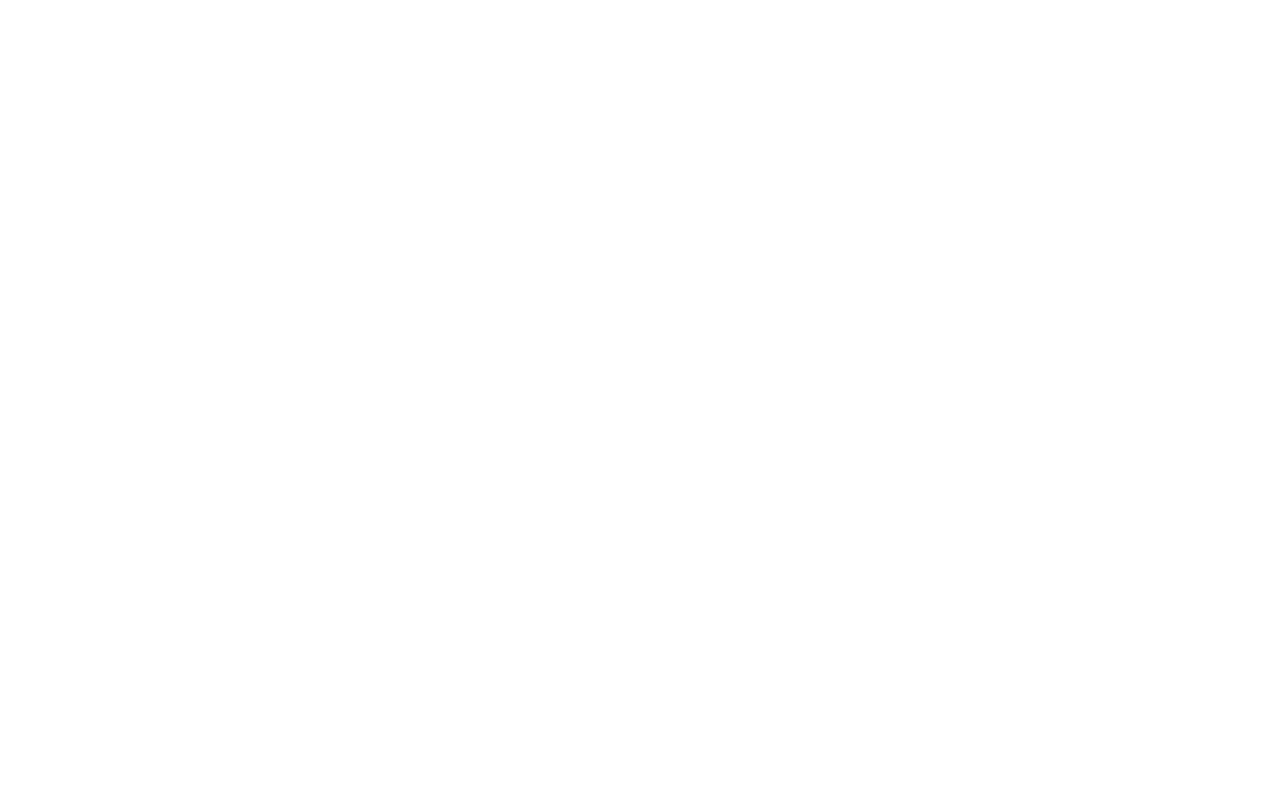
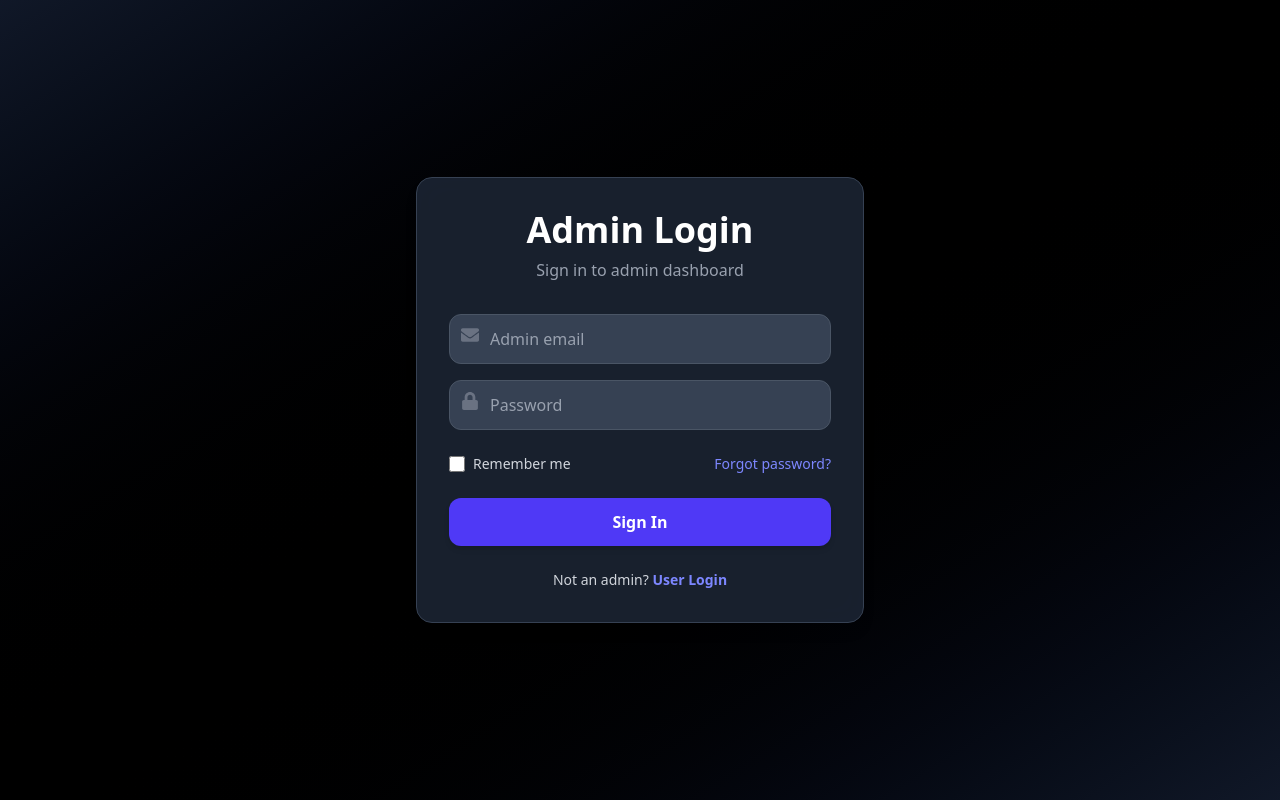
Before and after one commit to malharchauhan7/Expense_Tracker, a React (Vite) app in the folder frontend-test/: page /admin/login in a window 1280 px wide. Before the commit this address had no page. Built offline with nearby package versions, Linux system fonts and the light colour scheme.

Commit message:
AdminLogin added

```diff
--- a/frontend-test/src/App.jsx
+++ b/frontend-test/src/App.jsx
@@ -22,7 +22,7 @@
 
 const AdminProfile = lazy(() => import("./components/admin/AdminProfile"));
 const AdminSettings = lazy(() => import("./components/admin/AdminSettings"));
-
+const AdminLogin = lazy(() => import("./components/admin/AdminLogin"));
 // Financial Dashboards
 const FinancialDashboard = lazy(() =>
   import("./components/charts/user/FinancialDashboard")
@@ -48,6 +48,7 @@
         <Route path="/signup" element={<Signup />} />
         <Route path="/forgot-password" element={<ForgotPassword />} />
         <Route path="/resetpassword/:token" element={<ResetPassword />} />
+        <Route path="/admin/login" element={<AdminLogin />} />
 
         <Route element={<PrivateRoutes />}>
           <Route path="/user" element={<Sidebar />}>
--- /dev/null
+++ b/frontend-test/src/components/admin/AdminLogin.jsx
@@ -0,0 +1,145 @@
+import React, { useState } from "react";
+import { Link, useNavigate } from "react-router-dom";
+import { FaEnvelope, FaLock } from "react-icons/fa";
+import { useForm } from "react-hook-form";
+import axios from "axios";
+import toast, { Toaster } from "react-hot-toast";
+
+const Loader = () => (
+  <div className="flex items-center justify-center">
+    <div className="animate-spin rounded-full h-5 w-5 border-b-2 border-white"></div>
+  </div>
+);
+
+const AdminLogin = () => {
+  const { register, handleSubmit } = useForm();
+  const [isLoading, setIsLoading] = useState(false);
+  const navigate = useNavigate();
+
+  const handleLogin = async (data) => {
+    try {
+      setIsLoading(true);
+      const response = await axios.post("/api/login", data);
+
+      if (response.status === 200) {
+        toast.success("Login successful!", {
+          duration: 1500,
+          position: "bottom-center",
+        });
+
+        localStorage.setItem("user_id", response.data._id);
+        localStorage.setItem("name", response.data.name);
+        localStorage.setItem("isAdmin", "true");
+
+        setTimeout(() => {
+          navigate("/admin/dashboard");
+        }, 1000);
+      }
+    } catch (error) {
+      toast.error(
+        error.response?.data?.message || "Invalid admin credentials",
+        {
+          duration: 1500,
+          position: "bottom-center",
+        }
+      );
+      console.error("Login Error:", error);
+    } finally {
+      setIsLoading(false);
+    }
+  };
+
+  return (
+    <div className="min-h-screen flex items-center justify-center bg-gradient-to-br from-gray-900 via-black to-gray-900 px-4">
+      <div>
+        <Toaster />
+      </div>
+      <div className="bg-gray-800/80 backdrop-blur-lg shadow-lg rounded-2xl p-8 w-full max-w-md border border-gray-700">
+        {/* Header */}
+        <div className="text-center">
+          <h2 className="text-4xl font-bold text-white">Admin Login</h2>
+          <p className="mt-2 text-gray-400">Sign in to admin dashboard</p>
+        </div>
+
+        {/* Login Form */}
+        <form className="mt-8 space-y-6" onSubmit={handleSubmit(handleLogin)}>
+          <div className="space-y-4">
+            {/* Email Field */}
+            <div className="relative">
+              <FaEnvelope className="absolute top-3 left-3 text-gray-500 text-lg" />
+              <input
+                type="email"
+                {...register("email", {
+                  required: "Email is required",
+                  pattern: {
+                    value: /^[A-Z0-9._%+-]+@[A-Z0-9.-]+\.[A-Z]{2,}$/i,
+                    message: "Invalid email address",
+                  },
+                })}
+                className="w-full pl-10 pr-4 py-3 rounded-xl bg-gray-700 text-white placeholder-gray-400 border border-gray-600 focus:outline-none focus:ring-2 focus:ring-indigo-500 focus:border-indigo-500 transition-all"
+                placeholder="Admin email"
+              />
+            </div>
+
+            {/* Password Field */}
+            <div className="relative">
+              <FaLock className="absolute top-3 left-3 text-gray-500 text-lg" />
+              <input
+                type="password"
+                {...register("password", {
+                  required: "Password is required",
+                  minLength: {
+                    value: 6,
+                    message: "Password must be at least 6 characters",
+                  },
+                })}
+                className="w-full pl-10 pr-4 py-3 rounded-xl bg-gray-700 text-white placeholder-gray-400 border border-gray-600 focus:outline-none focus:ring-2 focus:ring-indigo-500 focus:border-indigo-500 transition-all"
+                placeholder="Password"
+              />
+            </div>
+          </div>
+
+          {/* Remember Me & Forgot Password */}
+          <div className="flex items-center justify-between text-gray-300">
+            <label className="flex items-center space-x-2">
+              <input
+                type="checkbox"
+                className="h-4 w-4 rounded-md text-indigo-500 focus:ring-indigo-400 border-gray-600"
+              />
+              <span className="text-sm">Remember me</span>
+            </label>
+
+            <Link
+              to="/forgot-password"
+              className="text-sm text-indigo-400 hover:text-indigo-300 hover:underline transition-all"
+            >
+              Forgot password?
+            </Link>
+          </div>
+
+          {/* Submit Button */}
+          <button
+            type="submit"
+            className="w-full py-3 rounded-xl bg-indigo-600 hover:bg-indigo-700 text-white font-semibold transition-all duration-200 shadow-md hover:shadow-lg hover:ring-2 hover:ring-indigo-500 disabled:opacity-50 disabled:cursor-not-allowed"
+            disabled={isLoading}
+          >
+            {isLoading ? <Loader /> : "Sign In"}
+          </button>
+
+          {/* Back to User Login */}
+          <p className="text-center text-sm text-gray-300">
+            Not an admin?{" "}
+            <Link
+              to="/login"
+              className="text-indigo-400 font-semibold hover:underline hover:text-indigo-300 transition-all"
+            >
+              User Login
+            </Link>
+          </p>
+        </form>
+      </div>
+    </div>
+  );
+};
+
+export default AdminLogin;
```
